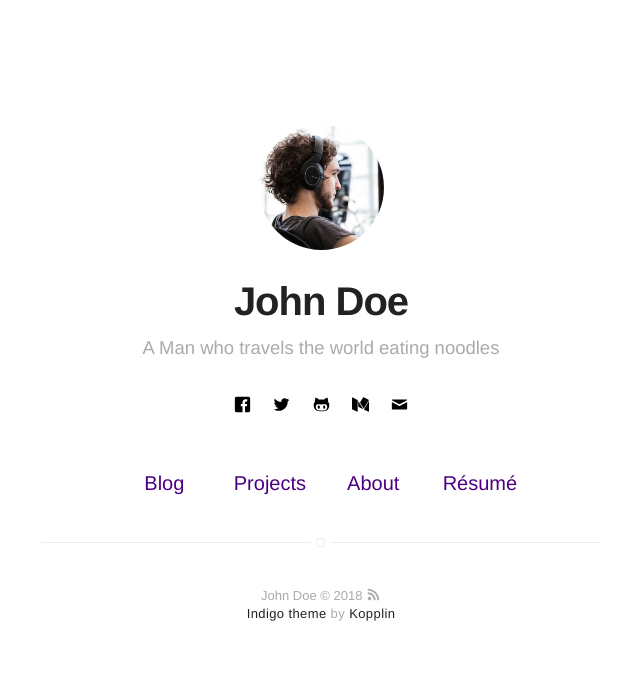
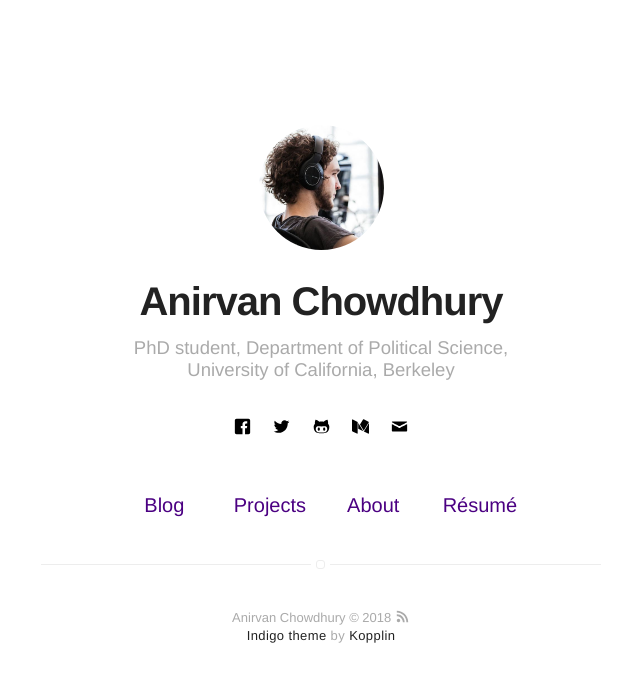
Before and after one commit to anirvanchowdhury/anirvanchowdhury.github.io, a Jekyll site: the page built from index.html, in a window 1280 px wide. Shown: the top 682 px of the page, without its empty margins (319-959 px from the left). Built offline with Jekyll 4.4.1, drawn with Linux system fonts in a browser that asks for light colours.

Commit message:
Update _config.yml

```diff
--- a/_config.yml
+++ b/_config.yml
@@ -1,6 +1,6 @@
 # main text of home
-name: John Doe
-bio: A Man who travels the world eating noodles
+name: Anirvan Chowdhury
+bio: PhD student, Department of Political Science, University of California, Berkeley
 
 # twitter summary info
 description: A blog about technology and stuff related
```
